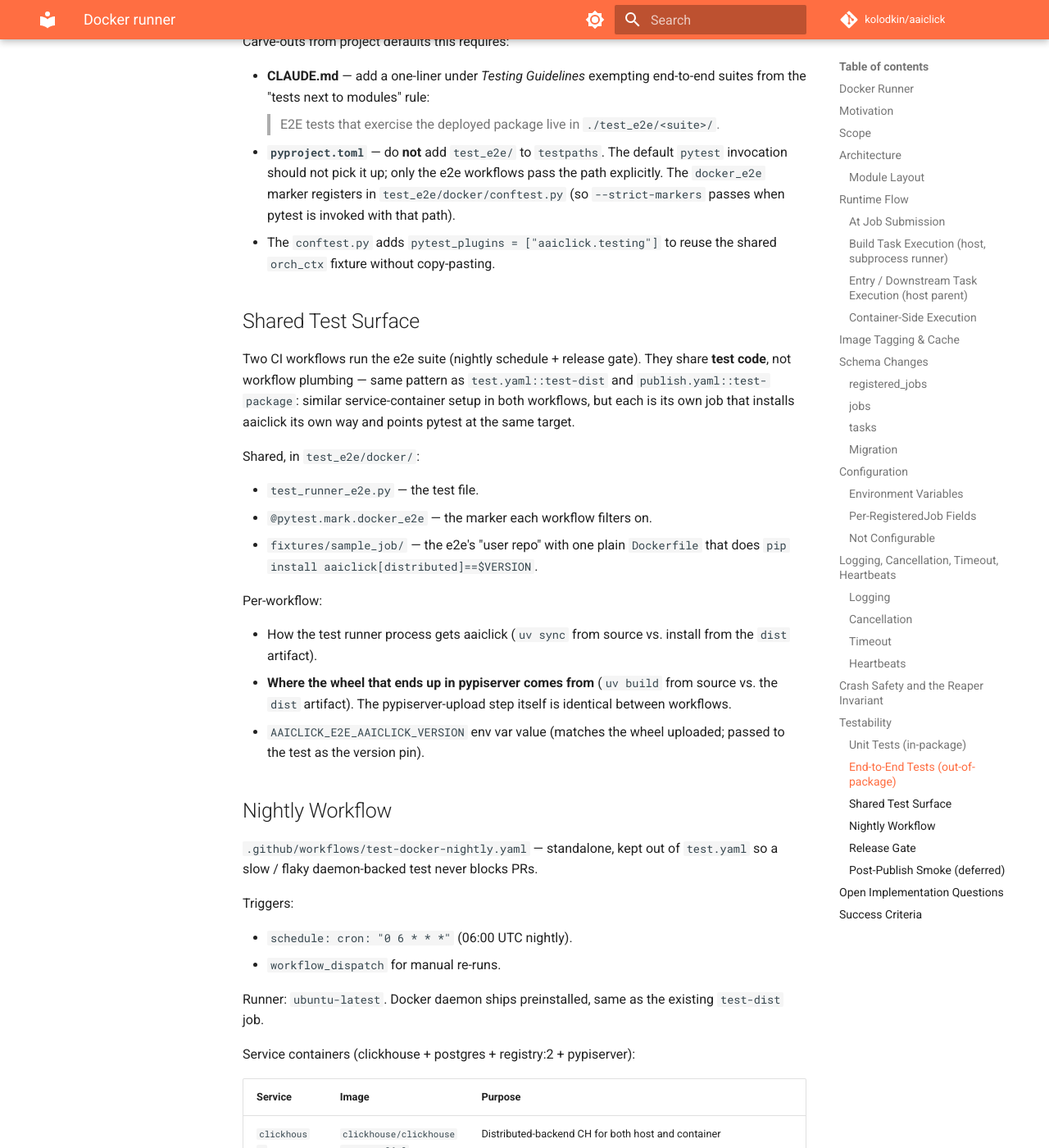
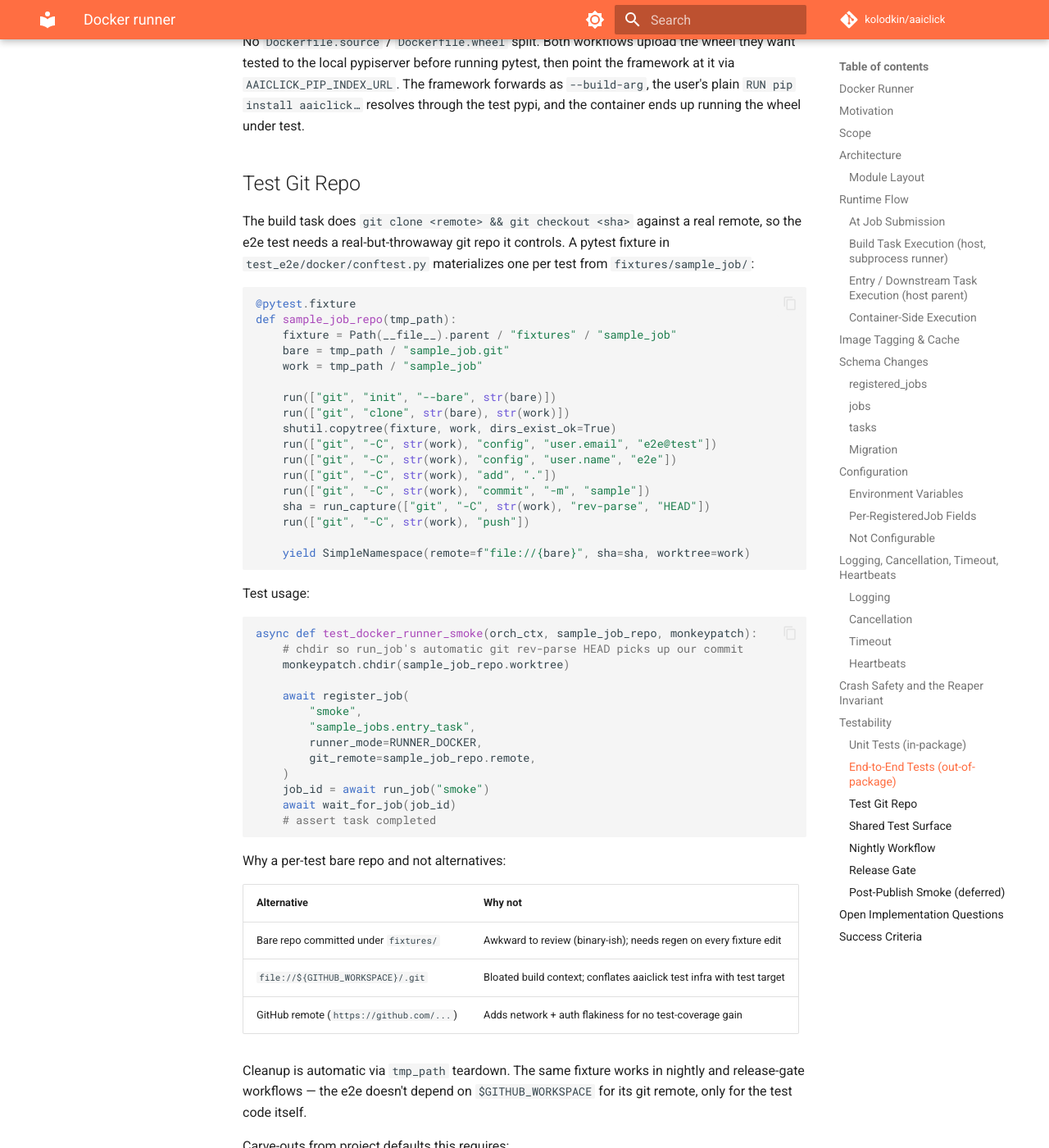
Before and after one commit to kolodkin/aaiclick, an MkDocs documentation site: the page built from docs/docker_runner.md, in a window 1280 px wide and 1400 px high, scrolled down 14010 px. Shown: the whole window at 82% size. Built offline with MkDocs 1.6.1 and Material for MkDocs 9.7.7, drawn with Linux system fonts in a browser that asks for light colours; comment, search, counter and statistics services are not loaded; some of the changed text lies outside the part shown.

Commit message:
feature: spec test git repo fixture for docker e2e
The build task clones a real git remote at a captured SHA, so the e2e
needs a real-but-throwaway repo per test. Add a Test Git Repo
subsection describing a pytest fixture that git-init --bare a temp
dir, copies fixtures/sample_job/ content, commits and pushes,
yielding (remote, sha, worktree). The test monkeypatch.chdir into the
worktree so the framework's automatic HEAD-SHA resolution picks up
the just-committed sha. Also clarifies that sample_job/pyproject.toml
is needed so the container's pip install /src puts sample_jobs on
the import path.

````diff
--- a/docs/docker_runner.md
+++ b/docs/docker_runner.md
@@ -587,9 +587,16 @@ FROM python:3.10-slim
 ARG PIP_INDEX_URL          # framework forwards this when AAICLICK_PIP_INDEX_URL is set
 ARG AAICLICK_VERSION
 RUN pip install "aaiclick[distributed]==${AAICLICK_VERSION}"
-COPY . /app
-WORKDIR /app
+COPY . /src
+RUN pip install /src       # makes sample_jobs importable as a real package
 ```
+
+`sample_job/pyproject.toml` declares `sample_jobs` as a package so
+`pip install /src` puts it on the container's import path — the
+container entrypoint resolves the task's `"sample_jobs.entry_task"`
+via normal `importlib`. (Just `COPY` + `WORKDIR` would only work if
+the container's CWD ended up on `sys.path`; installing as a package
+is the standard pattern users follow and worth modeling.)
 
 No `Dockerfile.source` / `Dockerfile.wheel` split. Both workflows
 upload the wheel they want tested to the local pypiserver before
@@ -597,6 +604,63 @@ running pytest, then point the framework at it via
 `AAICLICK_PIP_INDEX_URL`. The framework forwards as `--build-arg`,
 the user's plain `RUN pip install aaiclick…` resolves through the
 test pypi, and the container ends up running the wheel under test.
+
+## Test Git Repo
+
+The build task does `git clone <remote> && git checkout <sha>` against
+a real remote, so the e2e test needs a real-but-throwaway git repo it
+controls. A pytest fixture in `test_e2e/docker/conftest.py`
+materializes one per test from `fixtures/sample_job/`:
+
+```python
+@pytest.fixture
+def sample_job_repo(tmp_path):
+    fixture = Path(__file__).parent / "fixtures" / "sample_job"
+    bare = tmp_path / "sample_job.git"
+    work = tmp_path / "sample_job"
+
+    run(["git", "init", "--bare", str(bare)])
+    run(["git", "clone", str(bare), str(work)])
+    shutil.copytree(fixture, work, dirs_exist_ok=True)
+    run(["git", "-C", str(work), "config", "user.email", "e2e@test"])
+    run(["git", "-C", str(work), "config", "user.name", "e2e"])
+    run(["git", "-C", str(work), "add", "."])
+    run(["git", "-C", str(work), "commit", "-m", "sample"])
+    sha = run_capture(["git", "-C", str(work), "rev-parse", "HEAD"])
+    run(["git", "-C", str(work), "push"])
+
+    yield SimpleNamespace(remote=f"file://{bare}", sha=sha, worktree=work)
+```
+
+Test usage:
+
+```python
+async def test_docker_runner_smoke(orch_ctx, sample_job_repo, monkeypatch):
+    # chdir so run_job's automatic git rev-parse HEAD picks up our commit
+    monkeypatch.chdir(sample_job_repo.worktree)
+
+    await register_job(
+        "smoke",
+        "sample_jobs.entry_task",
+        runner_mode=RUNNER_DOCKER,
+        git_remote=sample_job_repo.remote,
+    )
+    job_id = await run_job("smoke")
+    await wait_for_job(job_id)
+    # assert task completed
+```
+
+Why a per-test bare repo and not alternatives:
+
+| Alternative                              | Why not                                                                |
+|------------------------------------------|------------------------------------------------------------------------|
+| Bare repo committed under `fixtures/`    | Awkward to review (binary-ish); needs regen on every fixture edit      |
+| `file://${GITHUB_WORKSPACE}/.git`        | Bloated build context; conflates aaiclick test infra with test target  |
+| GitHub remote (`https://github.com/...`) | Adds network + auth flakiness for no test-coverage gain                |
+
+Cleanup is automatic via `tmp_path` teardown. The same fixture works
+in nightly and release-gate workflows — the e2e doesn't depend on
+`$GITHUB_WORKSPACE` for its git remote, only for the test code itself.
 
 Carve-outs from project defaults this requires:
 
````
